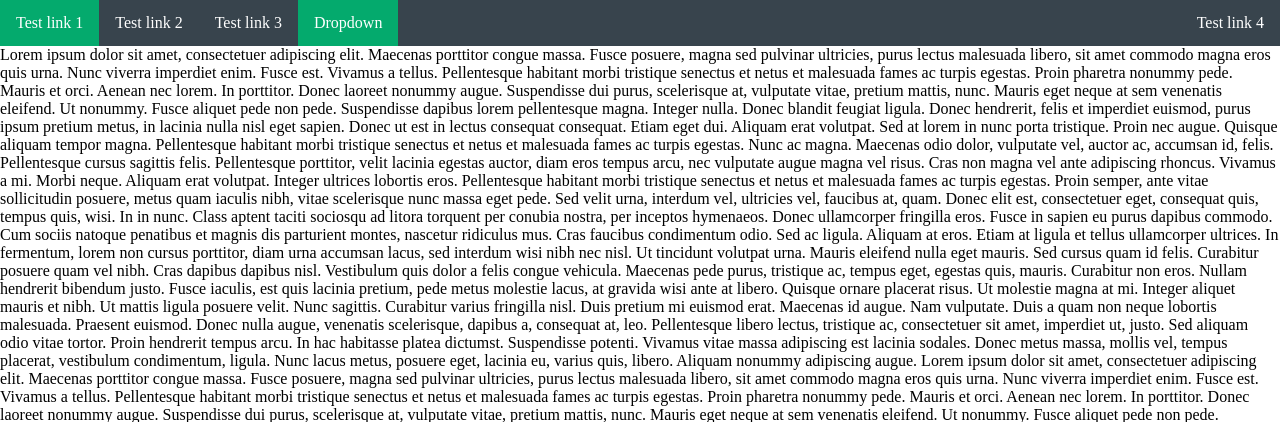
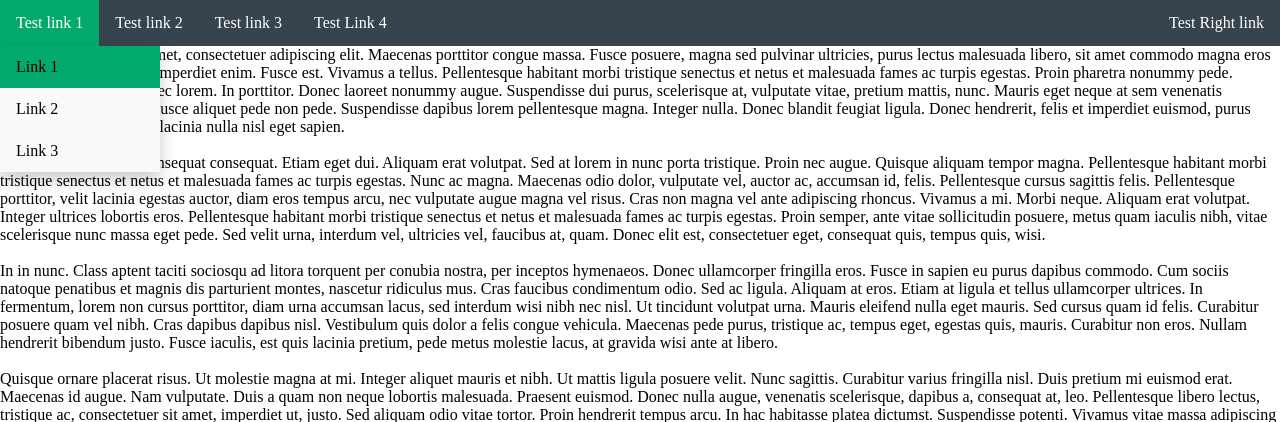
Before and after one commit to JohnGalbraith/GalbraithDevToolsFinal, a PHP site: page / in a window 1280 px wide. Shown: the top 422 px of the page. Run offline with PHP 8.4, Linux system fonts and the light colour scheme.

Commit message:
updated the main page nav bar
I added another drop down, also I added an active class to one of the drop down items to make sure that would not break any of the css styling

```diff
--- a/index.php
+++ b/index.php
@@ -6,12 +6,25 @@
         <!-- Top Navbar-->
         <div id="ceiling-glue">
             <ul class="topnav">
-            <li><a class="active" href="#Link1">Test link 1</a></li>
-            <li><a href="#Link2">Test link 2</a></li>
-            <li><a href="#Link3">Test link 3</a></li>
-            <li class="right"><a href="#Link4">Test link 4</a></li>
                 <li class="dropdown">
-                <a href="javascript:void(0)" class="dropbtn active">Dropdown</a>
+                    <a href="javascript:void(0)" class="dropbtn active">Test link 1</a>
+                    <div class="dropdown-content">
+                          <a class="active" href="#">Link 1</a>
+                          <a href="#">Link 2</a>
+                          <a href="#">Link 3</a>
+                    </div>
+                </li>
+                <li>
+                    <a href="#Link2">Test link 2</a>
+                </li>
+                <li>
+                    <a href="#Link3">Test link 3</a>
+                </li>
+                <li class="right">
+                    <a href="#Link4">Test Right link</a>
+                </li>
+                <li class="dropdown">
+                    <a href="javascript:void(0)" class="dropbtn">Test Link 4</a>
                     <div class="dropdown-content">
                           <a href="#">Link 1</a>
                           <a href="#">Link 2</a>
@@ -23,24 +36,43 @@
         <!--End Top Nav-->
 
         Lorem ipsum dolor sit amet, consectetuer adipiscing elit. Maecenas porttitor congue massa. Fusce posuere, magna sed pulvinar ultricies, purus lectus malesuada libero, sit amet commodo magna eros quis urna. Nunc viverra imperdiet enim. Fusce est. Vivamus a tellus. Pellentesque habitant morbi tristique senectus et netus et malesuada fames ac turpis egestas. Proin pharetra nonummy pede. Mauris et orci. Aenean nec lorem. In porttitor. Donec laoreet nonummy augue. Suspendisse dui purus, scelerisque at, vulputate vitae, pretium mattis, nunc. Mauris eget neque at sem venenatis eleifend. Ut nonummy. Fusce aliquet pede non pede. Suspendisse dapibus lorem pellentesque magna. Integer nulla. Donec blandit feugiat ligula. Donec hendrerit, felis et imperdiet euismod, purus ipsum pretium metus, in lacinia nulla nisl eget sapien.
+        <br><br>
         Donec ut est in lectus consequat consequat. Etiam eget dui. Aliquam erat volutpat. Sed at lorem in nunc porta tristique. Proin nec augue. Quisque aliquam tempor magna. Pellentesque habitant morbi tristique senectus et netus et malesuada fames ac turpis egestas. Nunc ac magna. Maecenas odio dolor, vulputate vel, auctor ac, accumsan id, felis. Pellentesque cursus sagittis felis. Pellentesque porttitor, velit lacinia egestas auctor, diam eros tempus arcu, nec vulputate augue magna vel risus. Cras non magna vel ante adipiscing rhoncus. Vivamus a mi. Morbi neque. Aliquam erat volutpat. Integer ultrices lobortis eros. Pellentesque habitant morbi tristique senectus et netus et malesuada fames ac turpis egestas. Proin semper, ante vitae sollicitudin posuere, metus quam iaculis nibh, vitae scelerisque nunc massa eget pede. Sed velit urna, interdum vel, ultricies vel, faucibus at, quam. Donec elit est, consectetuer eget, consequat quis, tempus quis, wisi.
+        <br><br>
         In in nunc. Class aptent taciti sociosqu ad litora torquent per conubia nostra, per inceptos hymenaeos. Donec ullamcorper fringilla eros. Fusce in sapien eu purus dapibus commodo. Cum sociis natoque penatibus et magnis dis parturient montes, nascetur ridiculus mus. Cras faucibus condimentum odio. Sed ac ligula. Aliquam at eros. Etiam at ligula et tellus ullamcorper ultrices. In fermentum, lorem non cursus porttitor, diam urna accumsan lacus, sed interdum wisi nibh nec nisl. Ut tincidunt volutpat urna. Mauris eleifend nulla eget mauris. Sed cursus quam id felis. Curabitur posuere quam vel nibh. Cras dapibus dapibus nisl. Vestibulum quis dolor a felis congue vehicula. Maecenas pede purus, tristique ac, tempus eget, egestas quis, mauris. Curabitur non eros. Nullam hendrerit bibendum justo. Fusce iaculis, est quis lacinia pretium, pede metus molestie lacus, at gravida wisi ante at libero.
+        <br><br>
         Quisque ornare placerat risus. Ut molestie magna at mi. Integer aliquet mauris et nibh. Ut mattis ligula posuere velit. Nunc sagittis. Curabitur varius fringilla nisl. Duis pretium mi euismod erat. Maecenas id augue. Nam vulputate. Duis a quam non neque lobortis malesuada. Praesent euismod. Donec nulla augue, venenatis scelerisque, dapibus a, consequat at, leo. Pellentesque libero lectus, tristique ac, consectetuer sit amet, imperdiet ut, justo. Sed aliquam odio vitae tortor. Proin hendrerit tempus arcu. In hac habitasse platea dictumst. Suspendisse potenti. Vivamus vitae massa adipiscing est lacinia sodales. Donec metus massa, mollis vel, tempus placerat, vestibulum condimentum, ligula. Nunc lacus metus, posuere eget, lacinia eu, varius quis, libero.
+        <br><br>
         Aliquam nonummy adipiscing augue. Lorem ipsum dolor sit amet, consectetuer adipiscing elit. Maecenas porttitor congue massa. Fusce posuere, magna sed pulvinar ultricies, purus lectus malesuada libero, sit amet commodo magna eros quis urna. Nunc viverra imperdiet enim. Fusce est. Vivamus a tellus. Pellentesque habitant morbi tristique senectus et netus et malesuada fames ac turpis egestas. Proin pharetra nonummy pede. Mauris et orci. Aenean nec lorem. In porttitor. Donec laoreet nonummy augue. Suspendisse dui purus, scelerisque at, vulputate vitae, pretium mattis, nunc. Mauris eget neque at sem venenatis eleifend. Ut nonummy. Fusce aliquet pede non pede. Suspendisse dapibus lorem pellentesque magna. Integer nulla. Donec blandit feugiat ligula.
+        <br><br>
         Donec hendrerit, felis et imperdiet euismod, purus ipsum pretium metus, in lacinia nulla nisl eget sapien. Donec ut est in lectus consequat consequat. Etiam eget dui. Aliquam erat volutpat. Sed at lorem in nunc porta tristique. Proin nec augue. Quisque aliquam tempor magna. Pellentesque habitant morbi tristique senectus et netus et malesuada fames ac turpis egestas. Nunc ac magna. Maecenas odio dolor, vulputate vel, auctor ac, accumsan id, felis. Pellentesque cursus sagittis felis. Pellentesque porttitor, velit lacinia egestas auctor, diam eros tempus arcu, nec vulputate augue magna vel risus. Cras non magna vel ante adipiscing rhoncus. Vivamus a mi. Morbi neque. Aliquam erat volutpat. Integer ultrices lobortis eros. Pellentesque habitant morbi tristique senectus et netus et malesuada fames ac turpis egestas. Proin semper, ante vitae sollicitudin posuere, metus quam iaculis nibh, vitae scelerisque nunc massa eget pede. Sed velit urna, interdum vel, ultricies vel, faucibus at, quam.
+        <br><br>
         Donec elit est, consectetuer eget, consequat quis, tempus quis, wisi. In in nunc. Class aptent taciti sociosqu ad litora torquent per conubia nostra, per inceptos hymenaeos. Donec ullamcorper fringilla eros. Fusce in sapien eu purus dapibus commodo. Cum sociis natoque penatibus et magnis dis parturient montes, nascetur ridiculus mus. Cras faucibus condimentum odio. Sed ac ligula. Aliquam at eros. Etiam at ligula et tellus ullamcorper ultrices. In fermentum, lorem non cursus porttitor, diam urna accumsan lacus, sed interdum wisi nibh nec nisl. Ut tincidunt volutpat urna. Mauris eleifend nulla eget mauris. Sed cursus quam id felis. Curabitur posuere quam vel nibh. Cras dapibus dapibus nisl. Vestibulum quis dolor a felis congue vehicula. Maecenas pede purus, tristique ac, tempus eget, egestas quis, mauris. Curabitur non eros. Nullam hendrerit bibendum justo.
+        <br><br>
         Fusce iaculis, est quis lacinia pretium, pede metus molestie lacus, at gravida wisi ante at libero. Quisque ornare placerat risus. Ut molestie magna at mi. Integer aliquet mauris et nibh. Ut mattis ligula posuere velit. Nunc sagittis. Curabitur varius fringilla nisl. Duis pretium mi euismod erat. Maecenas id augue. Nam vulputate. Duis a quam non neque lobortis malesuada. Praesent euismod. Donec nulla augue, venenatis scelerisque, dapibus a, consequat at, leo. Pellentesque libero lectus, tristique ac, consectetuer sit amet, imperdiet ut, justo. Sed aliquam odio vitae tortor. Proin hendrerit tempus arcu. In hac habitasse platea dictumst. Suspendisse potenti. Vivamus vitae massa adipiscing est lacinia sodales. Donec metus massa, mollis vel, tempus placerat, vestibulum condimentum, ligula.
+        <br><br>
         Nunc lacus metus, posuere eget, lacinia eu, varius quis, libero. Aliquam nonummy adipiscing augue. Lorem ipsum dolor sit amet, consectetuer adipiscing elit. Maecenas porttitor congue massa. Fusce posuere, magna sed pulvinar ultricies, purus lectus malesuada libero, sit amet commodo magna eros quis urna. Nunc viverra imperdiet enim. Fusce est. Vivamus a tellus. Pellentesque habitant morbi tristique senectus et netus et malesuada fames ac turpis egestas. Proin pharetra nonummy pede. Mauris et orci. Aenean nec lorem. In porttitor. Donec laoreet nonummy augue. Suspendisse dui purus, scelerisque at, vulputate vitae, pretium mattis, nunc. Mauris eget neque at sem venenatis eleifend. Ut nonummy. Fusce aliquet pede non pede. Suspendisse dapibus lorem pellentesque magna. Integer nulla.
+        <br><br>
         Donec blandit feugiat ligula. Donec hendrerit, felis et imperdiet euismod, purus ipsum pretium metus, in lacinia nulla nisl eget sapien. Donec ut est in lectus consequat consequat. Etiam eget dui. Aliquam erat volutpat. Sed at lorem in nunc porta tristique. Proin nec augue. Quisque aliquam tempor magna. Pellentesque habitant morbi tristique senectus et netus et malesuada fames ac turpis egestas. Nunc ac magna. Maecenas odio dolor, vulputate vel, auctor ac, accumsan id, felis. Pellentesque cursus sagittis felis. Pellentesque porttitor, velit lacinia egestas auctor, diam eros tempus arcu, nec vulputate augue magna vel risus. Cras non magna vel ante adipiscing rhoncus. Vivamus a mi. Morbi neque. Aliquam erat volutpat. Integer ultrices lobortis eros. Pellentesque habitant morbi tristique senectus et netus et malesuada fames ac turpis egestas. Proin semper, ante vitae sollicitudin posuere, metus quam iaculis nibh, vitae scelerisque nunc massa eget pede.
+        <br><br>
         Sed velit urna, interdum vel, ultricies vel, faucibus at, quam. Donec elit est, consectetuer eget, consequat quis, tempus quis, wisi. In in nunc. Class aptent taciti sociosqu ad litora torquent per conubia nostra, per inceptos hymenaeos. Donec ullamcorper fringilla eros. Fusce in sapien eu purus dapibus commodo. Cum sociis natoque penatibus et magnis dis parturient montes, nascetur ridiculus mus. Cras faucibus condimentum odio. Sed ac ligula. Aliquam at eros. Etiam at ligula et tellus ullamcorper ultrices. In fermentum, lorem non cursus porttitor, diam urna accumsan lacus, sed interdum wisi nibh nec nisl. Ut tincidunt volutpat urna. Mauris eleifend nulla eget mauris. Sed cursus quam id felis. Curabitur posuere quam vel nibh. Cras dapibus dapibus nisl. Vestibulum quis dolor a felis congue vehicula. Maecenas pede purus, tristique ac, tempus eget, egestas quis, mauris. Curabitur non eros.
+        <br><br>
         Nullam hendrerit bibendum justo. Fusce iaculis, est quis lacinia pretium, pede metus molestie lacus, at gravida wisi ante at libero. Quisque ornare placerat risus. Ut molestie magna at mi. Integer aliquet mauris et nibh. Ut mattis ligula posuere velit. Nunc sagittis. Curabitur varius fringilla nisl. Duis pretium mi euismod erat. Maecenas id augue. Nam vulputate. Duis a quam non neque lobortis malesuada. Praesent euismod. Donec nulla augue, venenatis scelerisque, dapibus a, consequat at, leo. Pellentesque libero lectus, tristique ac, consectetuer sit amet, imperdiet ut, justo. Sed aliquam odio vitae tortor. Proin hendrerit tempus arcu. In hac habitasse platea dictumst. Suspendisse potenti. Vivamus vitae massa adipiscing est lacinia sodales.
+        <br><br>
         Donec metus massa, mollis vel, tempus placerat, vestibulum condimentum, ligula. Nunc lacus metus, posuere eget, lacinia eu, varius quis, libero. Aliquam nonummy adipiscing augue. Lorem ipsum dolor sit amet, consectetuer adipiscing elit. Maecenas porttitor congue massa. Fusce posuere, magna sed pulvinar ultricies, purus lectus malesuada libero, sit amet commodo magna eros quis urna. Nunc viverra imperdiet enim. Fusce est. Vivamus a tellus. Pellentesque habitant morbi tristique senectus et netus et malesuada fames ac turpis egestas. Proin pharetra nonummy pede. Mauris et orci. Aenean nec lorem. In porttitor. Donec laoreet nonummy augue. Suspendisse dui purus, scelerisque at, vulputate vitae, pretium mattis, nunc. Mauris eget neque at sem venenatis eleifend. Ut nonummy. Fusce aliquet pede non pede. Suspendisse dapibus lorem pellentesque magna.
+        <br><br>
         Integer nulla. Donec blandit feugiat ligula. Donec hendrerit, felis et imperdiet euismod, purus ipsum pretium metus, in lacinia nulla nisl eget sapien. Donec ut est in lectus consequat consequat. Etiam eget dui. Aliquam erat volutpat. Sed at lorem in nunc porta tristique. Proin nec augue. Quisque aliquam tempor magna. Pellentesque habitant morbi tristique senectus et netus et malesuada fames ac turpis egestas. Nunc ac magna. Maecenas odio dolor, vulputate vel, auctor ac, accumsan id, felis. Pellentesque cursus sagittis felis. Pellentesque porttitor, velit lacinia egestas auctor, diam eros tempus arcu, nec vulputate augue magna vel risus. Cras non magna vel ante adipiscing rhoncus. Vivamus a mi. Morbi neque. Aliquam erat volutpat. Integer ultrices lobortis eros. Pellentesque habitant morbi tristique senectus et netus et malesuada fames ac turpis egestas.
+        <br><br>
         Proin semper, ante vitae sollicitudin posuere, metus quam iaculis nibh, vitae scelerisque nunc massa eget pede. Sed velit urna, interdum vel, ultricies vel, faucibus at, quam. Donec elit est, consectetuer eget, consequat quis, tempus quis, wisi. In in nunc. Class aptent taciti sociosqu ad litora torquent per conubia nostra, per inceptos hymenaeos. Donec ullamcorper fringilla eros. Fusce in sapien eu purus dapibus commodo. Cum sociis natoque penatibus et magnis dis parturient montes, nascetur ridiculus mus. Cras faucibus condimentum odio. Sed ac ligula. Aliquam at eros. Etiam at ligula et tellus ullamcorper ultrices. In fermentum, lorem non cursus porttitor, diam urna accumsan lacus, sed interdum wisi nibh nec nisl. Ut tincidunt volutpat urna. Mauris eleifend nulla eget mauris. Sed cursus quam id felis. Curabitur posuere quam vel nibh. Cras dapibus dapibus nisl. Vestibulum quis dolor a felis congue vehicula. Maecenas pede purus, tristique ac, tempus eget, egestas quis, mauris.
+        <br><br>
         Curabitur non eros. Nullam hendrerit bibendum justo. Fusce iaculis, est quis lacinia pretium, pede metus molestie lacus, at gravida wisi ante at libero. Quisque ornare placerat risus. Ut molestie magna at mi. Integer aliquet mauris et nibh. Ut mattis ligula posuere velit. Nunc sagittis. Curabitur varius fringilla nisl. Duis pretium mi euismod erat. Maecenas id augue. Nam vulputate. Duis a quam non neque lobortis malesuada. Praesent euismod. Donec nulla augue, venenatis scelerisque, dapibus a, consequat at, leo. Pellentesque libero lectus, tristique ac, consectetuer sit amet, imperdiet ut, justo. Sed aliquam odio vitae tortor. Proin hendrerit tempus arcu. In hac habitasse platea dictumst. Suspendisse potenti.
+        <br><br>
         Vivamus vitae massa adipiscing est lacinia sodales. Donec metus massa, mollis vel, tempus placerat, vestibulum condimentum, ligula. Nunc lacus metus, posuere eget, lacinia eu, varius quis, libero. Aliquam nonummy adipiscing augue. Lorem ipsum dolor sit amet, consectetuer adipiscing elit. Maecenas porttitor congue massa. Fusce posuere, magna sed pulvinar ultricies, purus lectus malesuada libero, sit amet commodo magna eros quis urna. Nunc viverra imperdiet enim. Fusce est. Vivamus a tellus. Pellentesque habitant morbi tristique senectus et netus et malesuada fames ac turpis egestas. Proin pharetra nonummy pede. Mauris et orci. Aenean nec lorem. In porttitor. Donec laoreet nonummy augue. Suspendisse dui purus, scelerisque at, vulputate vitae, pretium mattis, nunc. Mauris eget neque at sem venenatis eleifend. Ut nonummy. Fusce aliquet pede non pede.
+        <br><br>
         Suspendisse dapibus lorem pellentesque magna. Integer nulla. Donec blandit feugiat ligula. Donec hendrerit, felis et imperdiet euismod, purus ipsum pretium metus, in lacinia nulla nisl eget sapien. Donec ut est in lectus consequat consequat. Etiam eget dui. Aliquam erat volutpat. Sed at lorem in nunc porta tristique. Proin nec augue. Quisque aliquam tempor magna. Pellentesque habitant morbi tristique senectus et netus et malesuada fames ac turpis egestas. Nunc ac magna. Maecenas odio dolor, vulputate vel, auctor ac, accumsan id, felis. Pellentesque cursus sagittis felis. Pellentesque porttitor, velit lacinia egestas auctor, diam eros tempus arcu, nec vulputate augue magna vel risus. Cras non magna vel ante adipiscing rhoncus. Vivamus a mi. Morbi neque. Aliquam erat volutpat. Integer ultrices lobortis eros.
+        <br><br>
         Pellentesque habitant morbi tristique senectus et netus et malesuada fames ac turpis egestas. Proin semper, ante vitae sollicitudin posuere, metus quam iaculis nibh, vitae scelerisque nunc massa eget pede. Sed velit urna, interdum vel, ultricies vel, faucibus at, quam. Donec elit est, consectetuer eget, consequat quis, tempus quis, wisi. In in nunc. Class aptent taciti sociosqu ad litora torquent per conubia nostra, per inceptos hymenaeos. Donec ullamcorper fringilla eros. Fusce in sapien eu purus dapibus commodo. Cum sociis natoque penatibus et magnis dis parturient montes, nascetur ridiculus mus. Cras faucibus condimentum odio. Sed ac ligula. Aliquam at eros. Etiam at ligula et tellus ullamcorper ultrices. In fermentum, lorem non cursus porttitor, diam urna accumsan lacus, sed interdum wisi nibh nec nisl. Ut tincidunt volutpat urna. Mauris eleifend nulla eget mauris. Sed cursus quam id felis. Curabitur posuere quam vel nibh. Cras dapibus dapibus nisl. Vestibulum quis dolor a felis congue vehicula.
+        <br><br>
         Maecenas pede purus, tristique ac, tempus eget, egestas quis, mauris. Curabitur non eros. Nullam hendrerit bibendum justo. Fusce iaculis, est quis lacinia pretium, pede metus molestie lacus, at gravida wisi ante at libero. Quisque ornare placerat risus. Ut molestie magna at mi. Integer aliquet mauris et nibh. Ut mattis ligula posuere velit. Nunc sagittis. Curabitur varius fringilla nisl. Duis pretium mi euismod erat. Maecenas id augue. Nam vulputate. Duis a quam non neque lobortis malesuada. Praesent euismod. Donec nulla augue, venenatis scelerisque, dapibus a, consequat at, leo. Pellentesque libero lectus, tristique ac, consectetuer sit amet, imperdiet ut, justo. Sed aliquam odio vitae tortor. Proin hendrerit tempus arcu. In hac habitasse platea dictumst.
 
 
```
Lines whose indentation alone changed are shown as unchanged.
